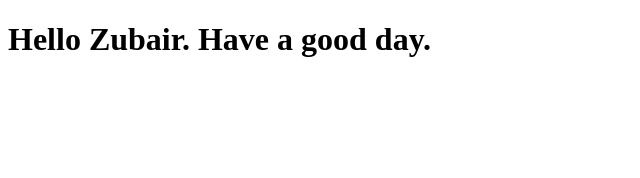
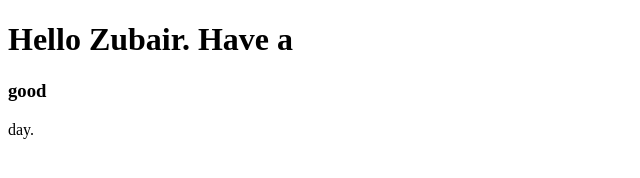
Before and after one commit to Zubair-rasheed5/Zubair-Repository, a plain HTML site: page Site/index.html in a window 1280 px wide. Shown: the whole page, without its empty margins (0-640 px from the left). Drawn offline with Linux system fonts and the light colour scheme.

Commit message:
slight change

```diff
--- a/Site/index.html
+++ b/Site/index.html
@@ -4,6 +4,6 @@
 	<title>hello zubair</title>
 </head>
 <body>
-<h1>Hello Zubair. Have a good day.</h1>
+<h1>Hello Zubair. Have a <h3>good</h3>  day.</h1>
 </body>
 </html>
```
